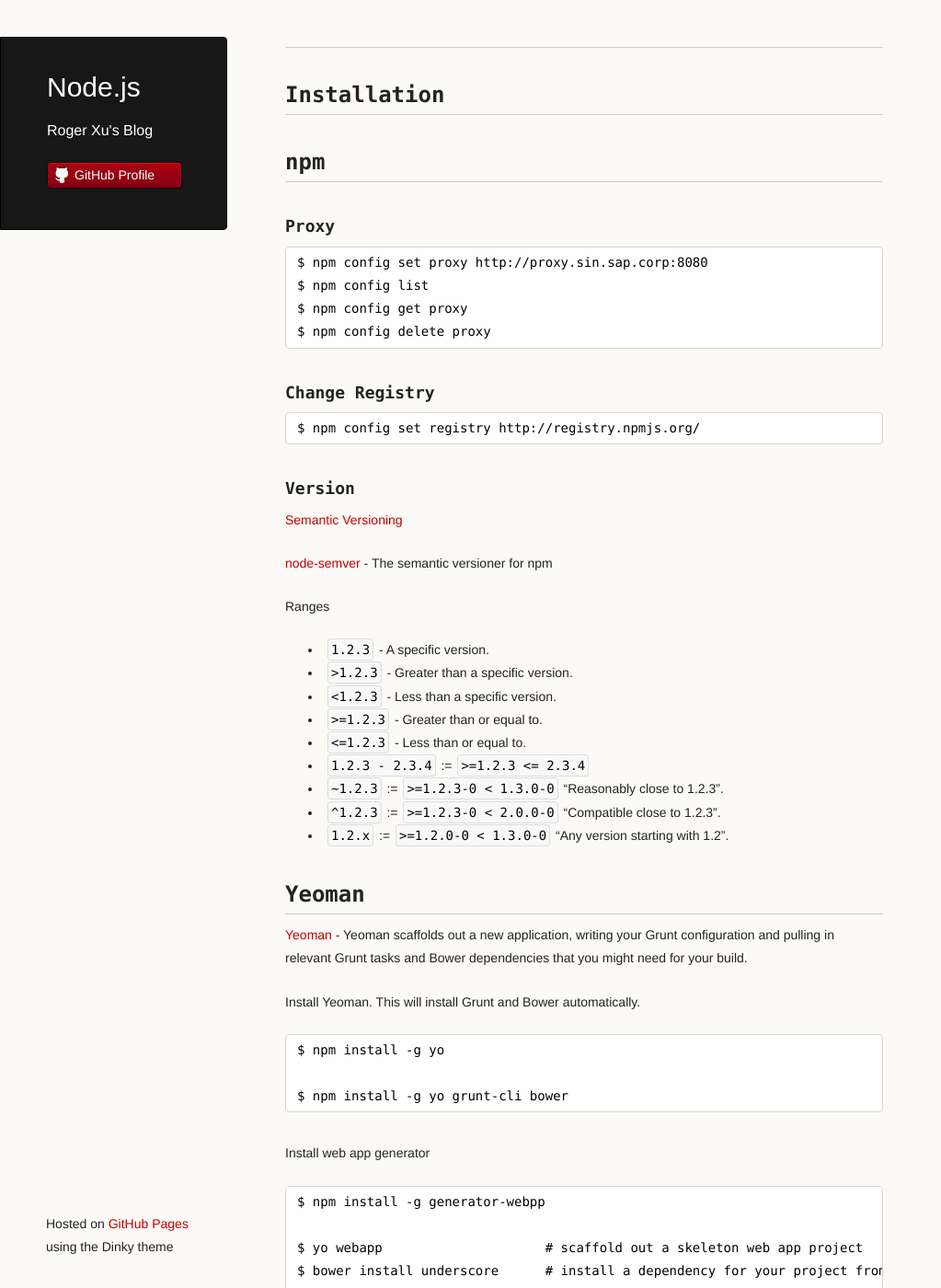
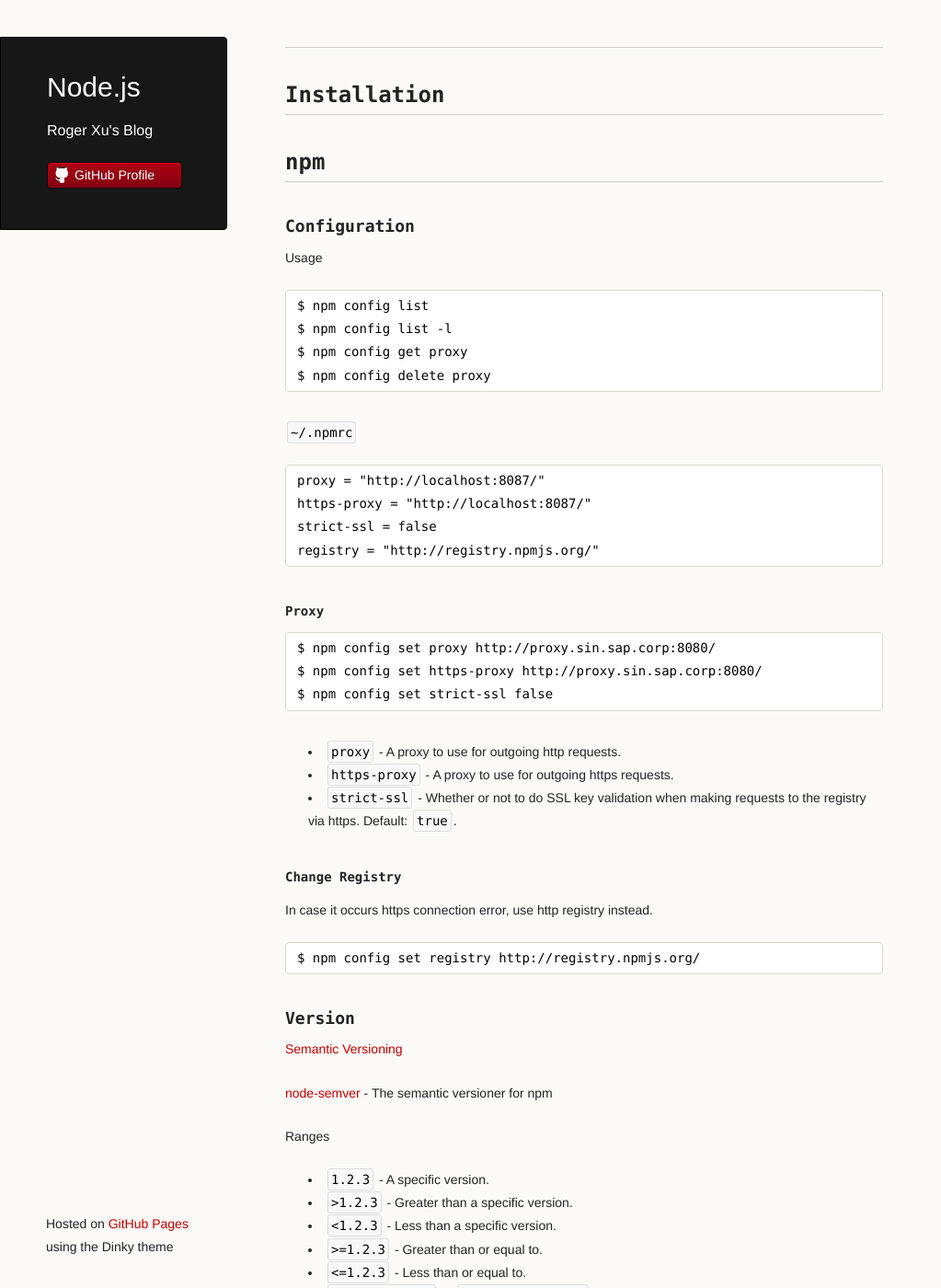
Before and after one commit to rogerxu/rogerxu.github.io, a Jekyll site: the page built from _posts/2014-01-24-nodejs.md, in a window 1280 px wide and 1400 px high. Shown: the whole window at 92% size, without its empty margins (0-1023 px from the left). Built offline with Jekyll 4.4.1, drawn with Linux system fonts in a browser that asks for light colours.

Commit message:
Add npm config to node.js post.

```diff
--- a/_posts/2014-01-24-nodejs.md
+++ b/_posts/2014-01-24-nodejs.md
@@ -7,16 +7,38 @@
 
 ## npm
 
-### Proxy
+### Configuration
 
-    $ npm config set proxy http://proxy.sin.sap.corp:8080
+Usage
+
     $ npm config list
+    $ npm config list -l
     $ npm config get proxy
     $ npm config delete proxy
 
-### Change Registry
+`~/.npmrc`
+
+    proxy = "http://localhost:8087/"
+    https-proxy = "http://localhost:8087/"
+    strict-ssl = false
+    registry = "http://registry.npmjs.org/"
+
+#### Proxy
+
+    $ npm config set proxy http://proxy.sin.sap.corp:8080/
+    $ npm config set https-proxy http://proxy.sin.sap.corp:8080/
+    $ npm config set strict-ssl false
+
+* `proxy` - A proxy to use for outgoing http requests.
+* `https-proxy` - A proxy to use for outgoing https requests.
+* `strict-ssl` - Whether or not to do SSL key validation when making requests to the registry via https. Default: `true`.
+
+#### Change Registry
+
+In case it occurs https connection error, use http registry instead.
 
     $ npm config set registry http://registry.npmjs.org/
+
 
 ### Version
 
```
